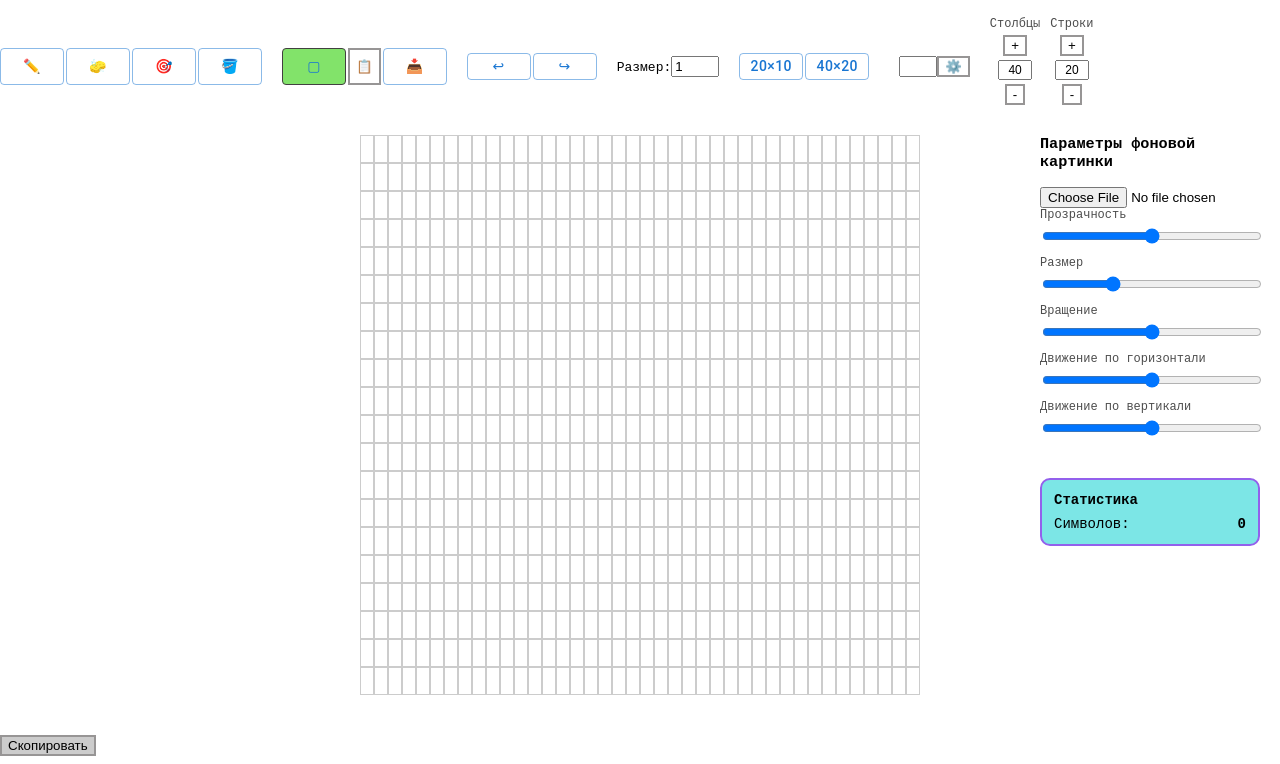
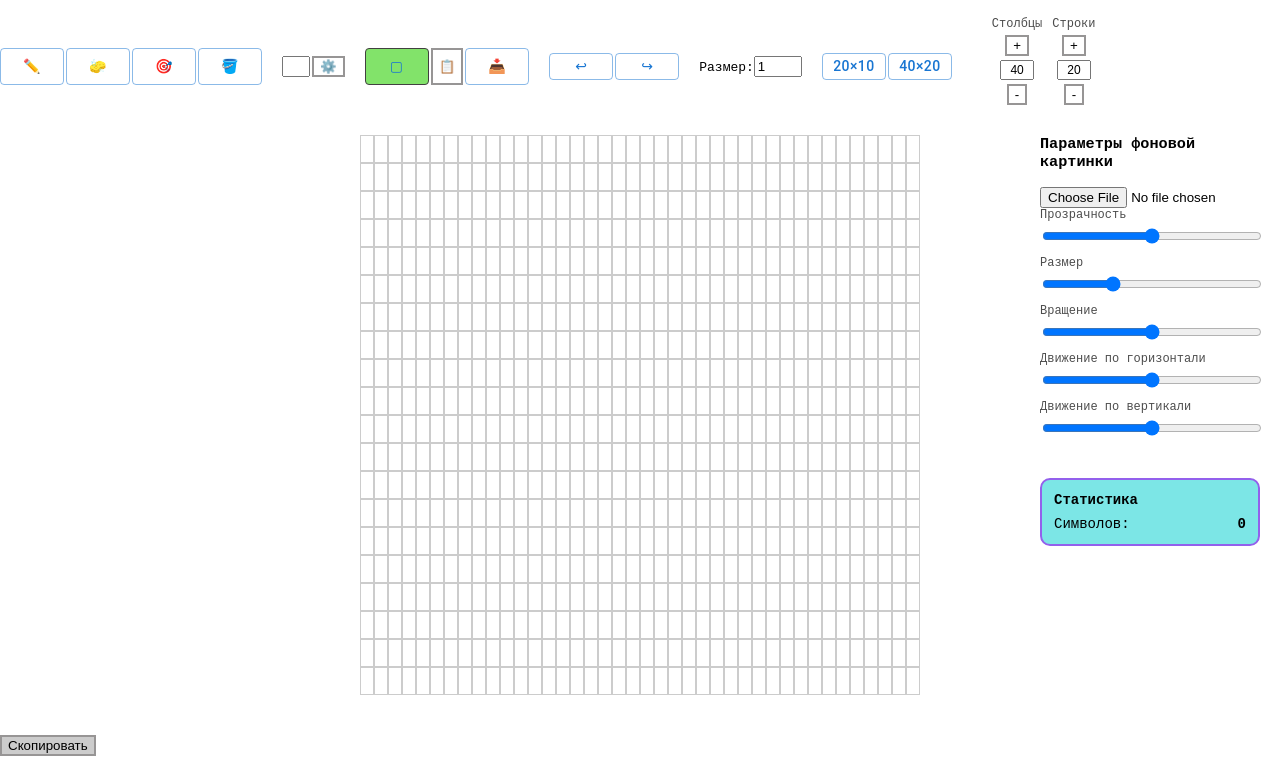
Before and after one commit to PinguiculaW/dots, a React (Vite) app: page / in a window 1280 px wide. Shown: the top 764 px of the page. Built offline with nearby package versions, Linux system fonts and the light colour scheme; a web font is replaced by a local one.

Commit message:
перенесла настройку символа к заливке

```diff
--- a/src/components/Toolbar.tsx
+++ b/src/components/Toolbar.tsx
@@ -61,6 +61,18 @@ const Toolbar: React.FC<ToolbarProps> = ({
       </div>
 
       <div className="group">
+        <input
+            type="text"
+            value={selectedSymbol}
+            onChange={(e) => setSelectedSymbol(e.target.value)}
+            maxLength={1}
+            style={{width: 20}}
+        />
+        <button onClick={() => setShowModal(true)}>⚙️</button>
+      </div>
+
+
+      <div className="group">
         {toolButton("select", "▢")}
         <button onClick={copySelection}>📋</button>
         {toolButton("paste", "📥")}
@@ -101,14 +113,7 @@ const Toolbar: React.FC<ToolbarProps> = ({
         <Button sx={{p:0}} variant='outlined' onClick={() => resizeGrid(40, 20)}>40×20</Button>
       </div>
       {/* Используем setSelectedSymbol */}
-      <input
-        type="text"
-        value={selectedSymbol}
-        onChange={(e) => setSelectedSymbol(e.target.value)}
-        maxLength={1}
-        style={{width: 30, marginLeft: 10}}
-      />
-      <button onClick={() => setShowModal(true)}>⚙️</button>
+
       <div className="grid-size-controls">
         <div className="control">
           <label>Столбцы</label>
```
